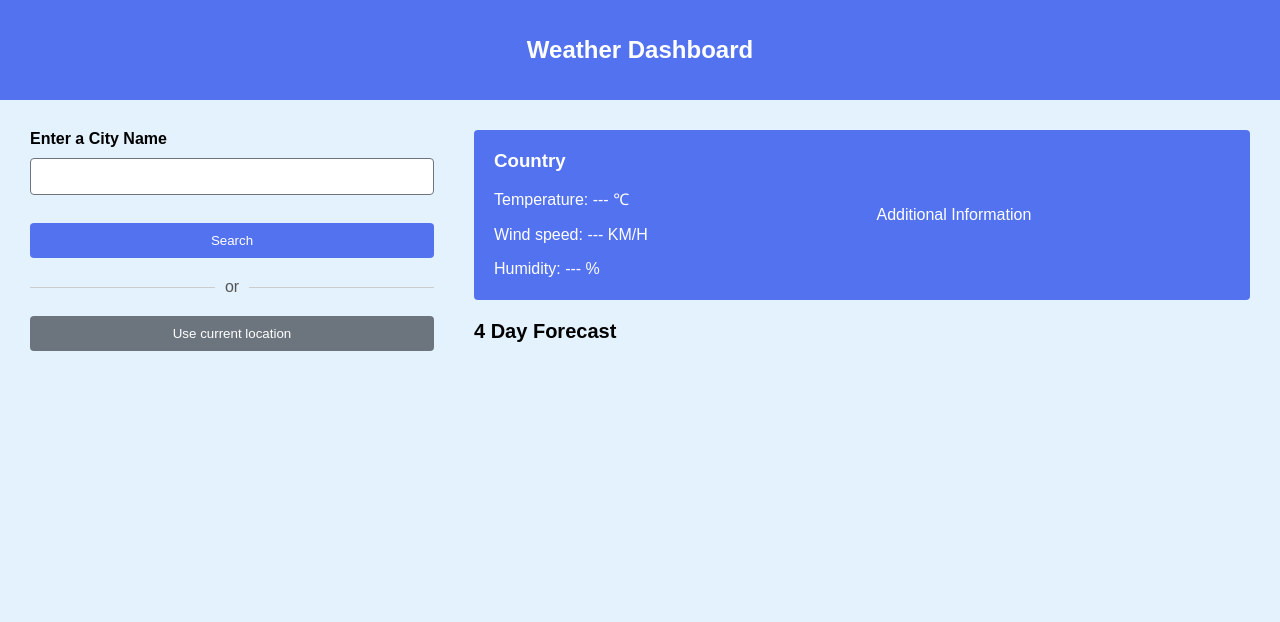
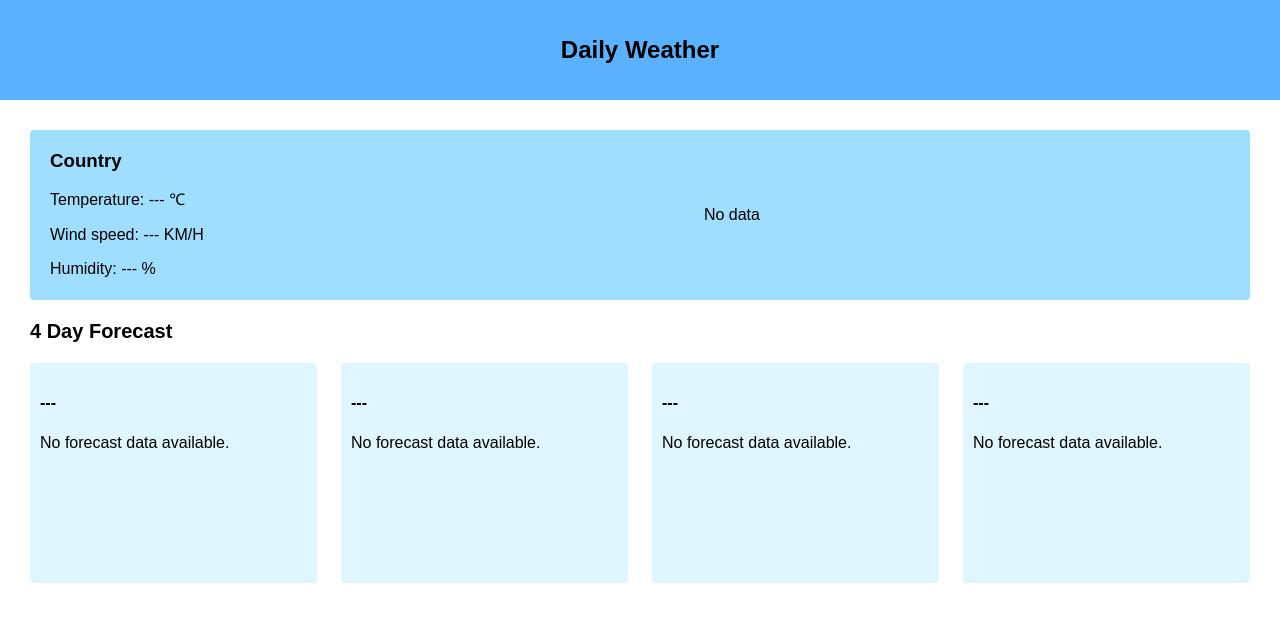
Before and after one commit to tntn245/GOS_Weather_Flask, a Flask app: page / in a window 1280 px wide. Shown: the top 622 px of the page. Run offline with Flask 3, Linux system fonts and the light colour scheme.

```diff
--- a/app.py
+++ b/app.py
@@ -45,7 +45,7 @@ def send_daily_email():
                 mail.send(msg)
 
 scheduler = BackgroundScheduler()
-scheduler.add_job(send_daily_email, 'cron', hour=12, minute=0)
+scheduler.add_job(send_daily_email, 'cron', hour=16, minute=0)
 # scheduler.add_job(send_daily_email, 'interval', seconds=10)
 scheduler.start()
 
--- a/routes.py
+++ b/routes.py
@@ -1,14 +1,8 @@
 from flask import Blueprint, render_template, request, jsonify, current_app
-from flask_mail import Mail, Message
-from apscheduler.schedulers.background import BackgroundScheduler
-from dotenv import load_dotenv
+from flask_mail import Message
 from google.oauth2 import id_token
 from google.auth.transport import requests as google_requests
-from flask_jwt_extended import JWTManager, create_access_token, jwt_required, get_jwt_identity
-from flask_cors import CORS, cross_origin
-from flask_sqlalchemy import SQLAlchemy
-from datetime import datetime, timedelta
-from functools import wraps
+from flask_jwt_extended import create_access_token
 from model import db, User, UserSubscribe
 from helper import generate_otp
 
@@ -35,7 +29,7 @@ def checkEmail():
         return jsonify({'message': 'Email already exists!'}), 400
 
     otp = generate_otp()
-    msg = Message('Your OTP Code', sender='tranngoctonhu2405@gmail.com', recipients=[email])
+    msg = Message('Your OTP Code', sender=os.getenv('MAIL_USERNAME'), recipients=[email])
     msg.body = f'Your OTP code is {otp}'
     mail = current_app.config['mail']
     mail.send(msg)
--- a/static/css/dashboard.css
+++ /dev/null
@@ -1,171 +0,0 @@
-body {
-    margin: 0;
-    font-family: Arial, sans-serif;
-    background-color:#E3F2FD;
-  }
-
-  .dashboard {
-    display: grid;
-    grid-template-rows: auto 1fr; /* Header và Content chiếm phần đầu và phần còn lại của trang */
-    height: 100vh;
-  }
-
-  .header {
-    font-size: 24px;
-    color: white;
-    font-weight: bold;
-    line-height:  inherit;
-    background-color: #5372F0;
-    padding: 10px;
-    height: 10vh;
-    display: flex;
-    align-items: center;
-    justify-content: center;
-    text-align: center;
-  }
-
-  .content {
-    display: grid;
-    background-color:#E3F2FD;
-    grid-template-columns: 3.5fr 6.5fr;
-    gap: 10px;
-    padding: 15px;
-    height: 90%;
-  }
-
-  .left-side {
-    background-color:#E3F2FD;
-    padding: 15px;
-    display: flex;
-    flex-direction: column;
-    align-items: center;
-  }
-
-  .input-container {
-    width: 100%;
-    box-sizing: border-box;
-  }
-
-  .input-container p {
-    margin: 0;
-    margin-bottom: 10px;
-    font-weight: bold;
-    text-align: left;
-  }
-
-  .input-container input[type="text"] {
-    background-color: #fff;
-    width: 100%;
-    padding: 10px;
-    margin-bottom: 10px;
-    border: 1px solid #6C757D;
-    border-radius: 4px;
-    box-sizing: border-box;
-  }
-
-  .input-container input[type="submit"] {
-    width: 100%;
-    padding: 10px;
-    background-color: #5372F0;
-    color: white;
-    border: none;
-    border-radius: 4px;
-    cursor: pointer;
-    box-sizing: border-box;
-  }
-
-  .input-container input[type="submit"]:hover {
-    background-color: #3b5bb5;
-  }
-
-  .divider {
-    width: 100%;
-    display: flex;
-    align-items: center;
-    margin: 20px 0;
-  }
-
-  .divider::before,
-  .divider::after {
-    content: "";
-    flex: 1;
-    border-bottom: 1px solid #ccc;
-  }
-
-  .divider-text {
-    margin: 0 10px;
-    color: #555;
-  }
-
-  .curr-button {
-    width: 100%;
-    padding: 10px;
-    background-color: #6C757D;
-    color: white;
-    border: none;
-    border-radius: 4px;
-    cursor: pointer;
-    box-sizing: border-box;
-  }
-
-  .right-side {
-    background-color:#E3F2FD;
-    padding: 15px;
-    display: flex;
-    flex-direction: column;
-    gap: 10px;
-  }
-
-  .info-container {
-    background-color: #5372F0;
-    color: white;
-    padding: 10px;
-    border-radius: 4px;
-    display: flex;
-    flex-direction: row;
-    gap: 10px;
-    height: 150px;
-  }
-
-  .info-box {
-    color: white;
-    padding: 10px;
-    border-radius: 4px;
-    margin: 0;
-  }
-
-  .info-box h3 {
-    margin: 0;
-  }
-
-  .additional-info {
-    color: white;
-    border-radius: 4px;
-    flex: 3;
-    display: flex;
-    align-items: center;
-    justify-content: center;
-    text-align: center;
-  }
-
-  .days-label {
-    text-align: center;
-    font-size: 20px;
-    margin: 10px 0;
-    font-weight: bold;
-    text-align: left;
-  }
-
-  .four-columns {
-    display: grid;
-    grid-template-columns: repeat(4, 1fr);
-    gap: 24px;
-  }
-
-  .column-box {
-    color: white;
-    background-color: #6C757D;
-    border-radius: 4px;
-    height: 200px;
-    padding: 10px;
-  }
--- /dev/null
+++ b/static/css/index.css
@@ -0,0 +1,93 @@
+body {
+    margin: 0;
+    font-family: Arial, sans-serif;
+    background-color: white;
+  }
+
+  .dashboard {
+    display: grid;
+    grid-template-rows: auto 1fr; /* Header và Content chiếm phần đầu và phần còn lại của trang */
+    height: 100vh;
+  }
+
+  .header {
+    font-size: 24px;
+    color: black;
+    font-weight: bold;
+    line-height:  inherit;
+    background-color: #5AB2FF;
+    padding: 10px;
+    height: 10vh;
+    display: flex;
+    align-items: center;
+    justify-content: center;
+    text-align: center;
+  }
+
+  .content {
+    grid-template-columns: 3.5fr 6.5fr;
+    gap: 10px;
+    padding: 15px;
+    height: 90%;
+  }
+
+  .right-side {
+    padding: 15px;
+    display: flex;
+    flex-direction: column;
+    gap: 10px;
+  }
+
+  .info-container {
+    background-color: #A0DEFF;
+    color: black;
+    padding: 10px;
+    border-radius: 4px;
+    display: flex;
+    flex-direction: row;
+    gap: 10px;
+    height: 150px;
+  }
+
+  .info-box {
+    color: black;
+    padding: 10px;
+    border-radius: 4px;
+    margin: 0;
+  }
+
+  .info-box h3 {
+    margin: 0;
+  }
+
+  .additional-info {
+    color: black;
+    border-radius: 4px;
+    flex: 3;
+    display: flex;
+    align-items: center;
+    justify-content: center;
+    text-align: center;
+  }
+
+  .days-label {
+    text-align: center;
+    font-size: 20px;
+    margin: 10px 0;
+    font-weight: bold;
+    text-align: left;
+  }
+
+  .four-columns {
+    display: grid;
+    grid-template-columns: repeat(4, 1fr);
+    gap: 24px;
+  }
+
+  .column-box {
+    color: black;
+    background-color: #DFF5FF;
+    border-radius: 4px;
+    height: 200px;
+    padding: 10px;
+  }
--- a/templates/index.html
+++ b/templates/index.html
@@ -7,29 +7,13 @@
     <link
       rel="stylesheet"
       type="text/css"
-      href="{{ url_for('static', filename='css/dashboard.css') }}"
-    />
+      href="{{ url_for('static', filename='css/index.css') }}"/>
 
   </head>
   <body>
     <div>
-      <header class="header">Weather Dashboard</header>
+      <header class="header">Daily Weather</header>
       <div class="content">
-        <div class="left-side">
-          <div class="input-container">
-            <p>Enter a City Name</p>
-              <input type="text" id="city" name="city" required /><br /><br />
-              <input type="submit" value="Search" />
-          </div>
-          <div class="divider">
-            <span class="divider-text">or</span>
-          </div>
-          <button class="curr-button" onclick="getLocation()">
-            Use current location
-          </button>
-          <p id="curr-location-alert"></p>
-        </div>
-
         <div class="right-side">
           <div class="info-container">
             <div class="info-box">
@@ -53,15 +37,15 @@
             <div class="additional-info">
               <p>
                 {{ weather_data['current']['condition']['text'] if weather_data
-                else "Additional Information" }}
+                else "No data" }}
               </p>
             </div>
           </div>
 
           <div class="days-label">4 Day Forecast</div>
           <div class="four-columns">
-            {% if forecast_data and forecast_data.forecast.forecastday %} {% for
-            day in forecast_data.forecast.forecastday[1:] %}
+            {% if forecast_data and forecast_data.forecast.forecastday %}
+            {% for day in forecast_data.forecast.forecastday[1:] %}
             <div class="forecast-day">
               <div class="column-box">
                 <h4>( {{ day.date }} )</h4>
@@ -71,7 +55,17 @@
                 <p>Humidity: {{ day.day.avghumidity }} %</p>
               </div>
             </div>
-            {% endfor %} {% endif %}
+            {% endfor %}
+            {% else %}
+            {% for i in range(4) %}
+              <div class="forecast-day">
+                <div class="column-box">
+                  <h4>---</h4>
+                  <p>No forecast data available.</p>
+                </div>
+              </div>
+            {% endfor %}
+            {% endif %}
           </div>
         </div>
       </div>
```
Also changed, not shown: helper.py (+35 -2 lines), static/js/dashboard.js (deleted, +0 -17 lines), templates/sendemail.html (deleted, +0 -15 lines).
